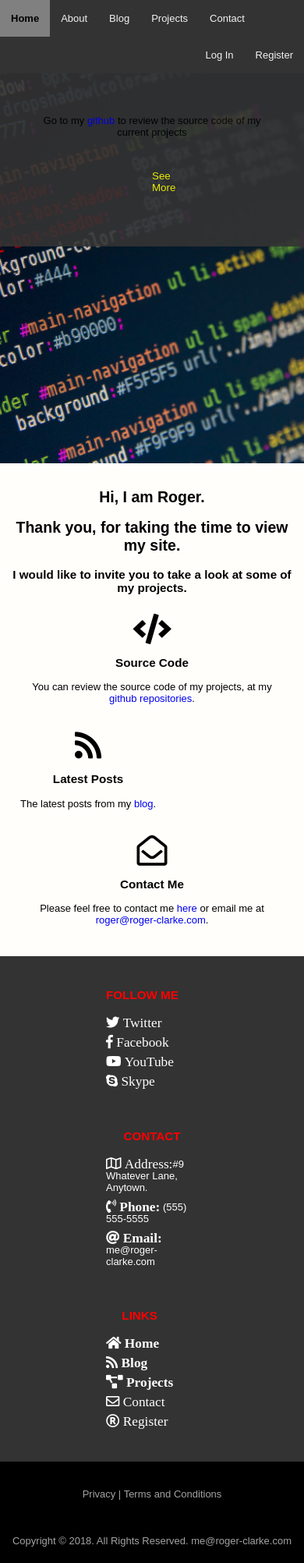
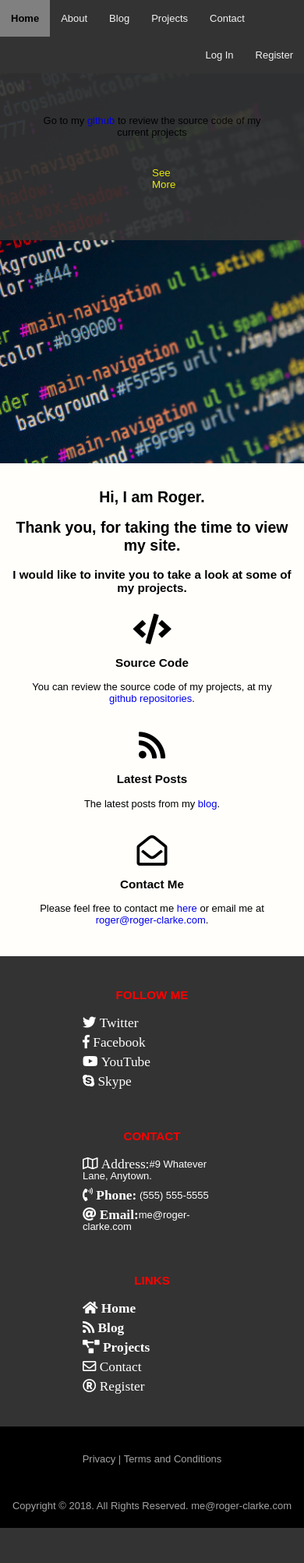
Before and after one commit to muddiman/www, a Django app: page / in a window 390 px wide. Shown: the whole page at 78% size. After the commit the page ends 1959 px from the top, so only its background shows below. Run offline with Django 3.2, Linux system fonts and the light colour scheme; some libraries are stand-ins or nearby versions.

Commit message:
fix responsiveness

```diff
--- a/pages/templates/pages/index.html
+++ b/pages/templates/pages/index.html
@@ -7,14 +7,16 @@
     <!-- <link rel="stylesheet" type="text/css" href="{% static 'pages/css/style.css' %}">  -->
     <link rel="stylesheet" href="https://use.fontawesome.com/releases/v5.5.0/css/all.css" integrity="sha384-B4dIYHKNBt8Bc12p+WXckhzcICo0wtJAoU8YZTY5qE0Id1GSseTk6S+L3BlXeVIU" crossorigin="anonymous">
     <link rel="stylesheet" type="text/css" href="style1.css">
-    <meta name="viewport" content="width=device-width, initial-scale=1">
+    <meta name="viewport" content="width=device-width, initial-scale=1.0">
 
     <TITLE>Roger Clarke Profile Site</TITLE>
 
     <!-- <script src="{% static 'pages/scripts/scripts.js' %}"></script> -->
 
 <style>
-
+    * {
+    box-sizing: border-box;
+    }
     .topnav {
     overflow: hidden;
     background-color: #333;
@@ -65,23 +67,33 @@
     padding:20px;
     color: yellow;
     background:transparent;
-    border:5px green;
+    border:5px;
     border-color: green;
+    margin: 4px 2px;
     }
     /* features */
     #features {
     margin:0;
     }
-    #features .fa {
-    color: greenyellow;
+    #features .fas .far {
+    color: green;
     }
+    /* Media Queries for Small Screens */
     .column {
     float: left;
     padding: 10px;
     display: inline;
     }
+    /* for tablets, laptops and desktops */
     .col-4 {width:33.3%}
     .col-12 {width:100%}
+    /* for phones and small devices */
+    @media only screen and (max-width: 768px) {
+        /* For mobile phones: */
+        [class*="col-"] {
+            width: 100%;
+        }
+    }
     .row {
     padding: 0px;
     margin:0;
@@ -100,8 +112,8 @@
     color: red;
     }
     #links .column {
-    padding-left:120px;
-    padding-right:120px;
+    padding-left:90px;
+    padding-right:90px;
     }
     #links ul  {
     padding: 0px;
@@ -299,7 +311,7 @@
             <div class="parallax" style="background-image: url('{% static "pages/img/css-code.jpg" %}')">
                 <div class="container" id="showcase">
                     <div class="row center-xs center-sm center-md center-lg middle-xs middle-sm middle-md middle-lg">
-                        <div class="col-xs-10 col-sm-6 col-md-6 col-lg-6">
+                        <div class="col-12">
                             <div class="caption">
                                 <p style="color:black">Go to my <a href="https://github.com/muddiman">github</a> to review the source code of my current projects</p>
                                 <a href="#features"><button>See More</button></a>
@@ -315,7 +327,7 @@
     <section id="features">
         <div class="container">
             <div class="row center-xs center-sm center-md center-lg">
-                <div class="col-xs-12 col-sm-12 col-md-12 col-lg-12">
+                <div class="col-12">
                     <h1>Hi, I am Roger.</h1>
                     <H2>Thank you, for taking the time to view my site.</H2>
                     <H3>I would like to invite you to take a look at some of my projects.</H3>
@@ -323,17 +335,17 @@
                 <!-- icon row -->
                 <div class="row center-xs center-sm center-md center-lg">
                     <!-- Three column content thatstack on top each other on smaller screens -->
-                    <div class="column col-xs-12 col-sm-4 col-md-4 col-lg-4">
+                    <div class="column col-4">
                         <i class="fas fa-code fa-3x"></i><br>
                         <h3>Source Code</h3>
                         <p>You can review the source code of my projects, at my <a href="https://github.com/muddiman">github repositories</a>.</p>
                     </div>
-                    <div class="column col-xs-12 col-sm-4 col-md-4 col-lg-4">
+                    <div class="column col-4">
                         <i class="fas fa-rss fa-3x"></i><br>
                         <h3>Latest Posts</h3>
                         <p>The latest posts from my <a href="#"> blog</a>.</p>
                     </div>
-                    <div class="column col-xs-12 col-sm-4 col-md-4 col-lg-4">
+                    <div class="column col-4">
                         <i class="far fa-envelope-open fa-3x"></i><br>
                         <h3>Contact Me</h3>
                         <p>Please feel free to contact me <a href="#">here</a> or email me at <a href="#">roger@roger-clarke.com</a>. </p>
@@ -377,7 +389,7 @@
             <div class="row center-xs center-sm center-md center-lg middle-xs middle-sm middle-md middle-lg">
                 <div class="col-xs-12 col-sm-12 col-md-12 col-lg-12"></div>
                 <div class="row center-xs center-sm center-md center-lg middle-xs middle-sm middle-md middle-lg">
-                    <div class="column col-xs-12 col-sm-4 col-md-4 col-lg-4">
+                    <div class="column col-4">
                         <h3>Follow Me</h3>
                         <ul>
                                 <li><a href="https://www.twitter.com/muddiman"><i class="fab fa-twitter fa-lg"> Twitter</i></a></li>
@@ -386,7 +398,7 @@
                                 <li><a href="https://www.skype.com/muddi100"><i class="fab fa-skype fa-lg"> Skype</i></a></li>
                         </ul>
                     </div>
-                    <div class="column col-xs-12 col-sm-4 col-md-4 col-lg-4">
+                    <div class="column col-4">
                         <h3>Contact</h3>
                         <ul>
                             <li><a href="#"><i class="far fa-map fa-lg"> Address: </i>#9 Whatever Lane, Anytown.</a></li>
@@ -394,7 +406,7 @@
                             <li><a href="#"><i class="fas fa-at fa-lg"> Email: </i>me@roger-clarke.com</a></li>
                         </ul>
                     </div>
-                    <div class="column col-xs-12 col-sm-4 col-md-4 col-lg-4">
+                    <div class="column col-4">
                         <h3>Links</h3>
                         <ul>
                             <li><a href="https://www.roger-clarke.com"><i class="fas fa-home fa-lg"> Home</i></a></li>
```
